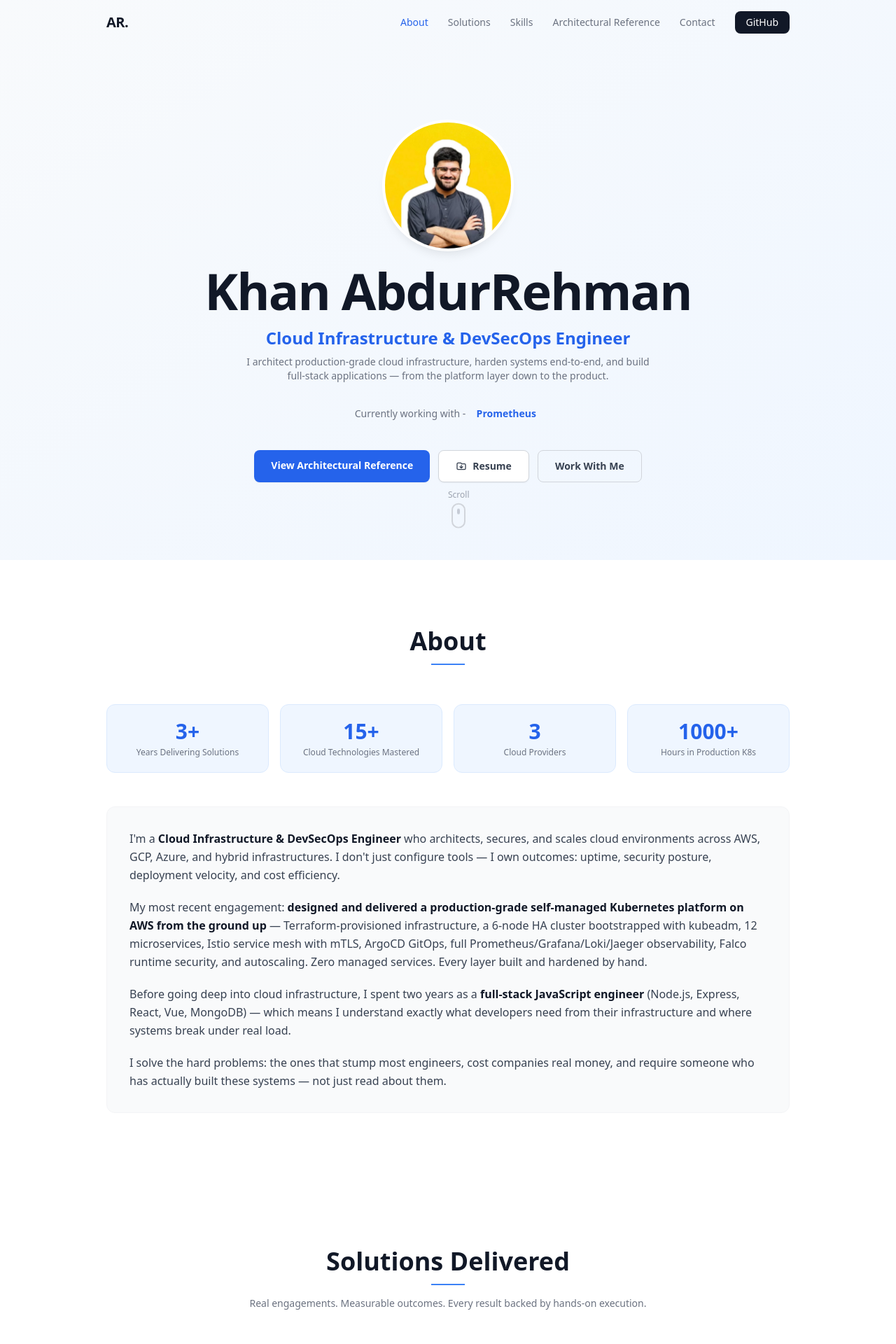
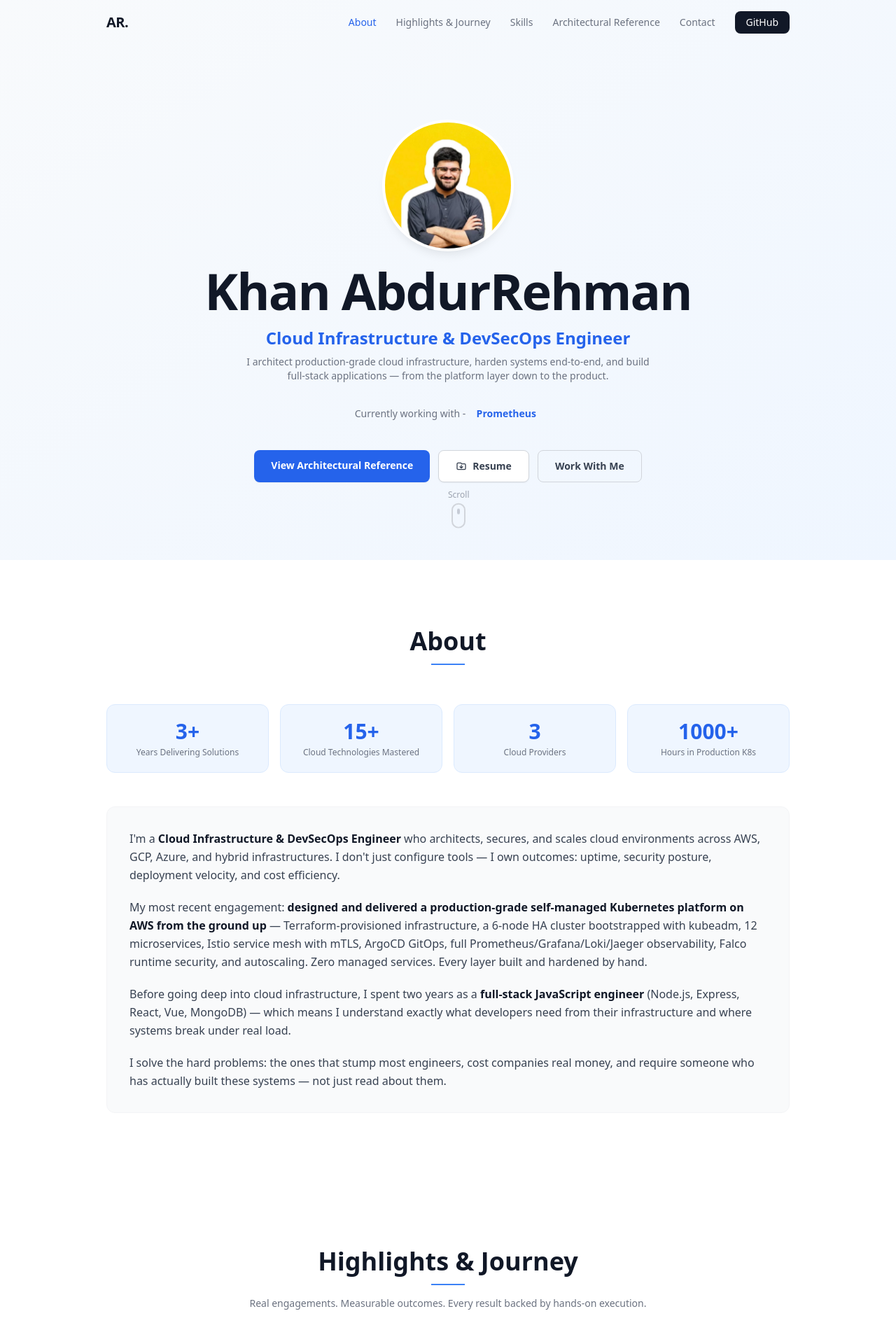
Before and after one commit to AbdurRehman924/Personal-Portfolio, a React (Create React App) app: page / in a window 1280 px wide. Shown: the top 1920 px of the page at 70% size. Built offline with nearby package versions, Linux system fonts and the light colour scheme.

Commit message:
refactor: rename Solutions Delivered to Highlights & Journey

```diff
--- a/src/components/Experience.jsx
+++ b/src/components/Experience.jsx
@@ -55,10 +55,10 @@ import useFadeIn from '../hooks/useFadeIn';
 const Experience = () => {
   const ref = useFadeIn();
   return (
-    <section id="solutions" className="py-24 bg-white">
+    <section id="highlights-&-journey" className="py-24 bg-white">
       <div ref={ref} className="max-w-4xl mx-auto px-6 opacity-0 translate-y-6 transition-all duration-700">
         <div className="text-center mb-14">
-          <h2 className="text-4xl font-bold text-gray-900 mb-3">Solutions Delivered</h2>
+          <h2 className="text-4xl font-bold text-gray-900 mb-3">Highlights & Journey</h2>
           <div className="w-12 h-0.5 bg-blue-500 mx-auto mb-4"></div>
           <p className="text-gray-500 text-sm max-w-xl mx-auto">
             Real engagements. Measurable outcomes. Every result backed by hands-on execution.
--- a/src/components/Footer.jsx
+++ b/src/components/Footer.jsx
@@ -5,7 +5,7 @@ const Footer = () => (
       <p className="text-sm">© {new Date().getFullYear()} Khan AbdurRehman · DevSecOps Engineer</p>
       <div className="flex gap-5 text-sm">
         <a href="#about" className="hover:text-white transition-colors">About</a>
-        <a href="#solutions" className="hover:text-white transition-colors">Solutions</a>
+        <a href="#highlights-&-journey" className="hover:text-white transition-colors">Highlights & Journey</a>
         <a href="#architectural-reference" className="hover:text-white transition-colors">Architectural Reference</a>
         <a href="https://github.com/AbdurRehman924" target="_blank" rel="noopener noreferrer" className="hover:text-white transition-colors">GitHub</a>
       </div>
--- a/src/components/Navbar.jsx
+++ b/src/components/Navbar.jsx
@@ -1,6 +1,6 @@
 import { useState, useEffect } from 'react';
 
-const links = ['About', 'Solutions', 'Skills', 'Architectural Reference', 'Contact'];
+const links = ['About', 'Highlights & Journey', 'Skills', 'Architectural Reference', 'Contact'];
 
 const Navbar = () => {
   const [scrolled, setScrolled] = useState(false);
```
